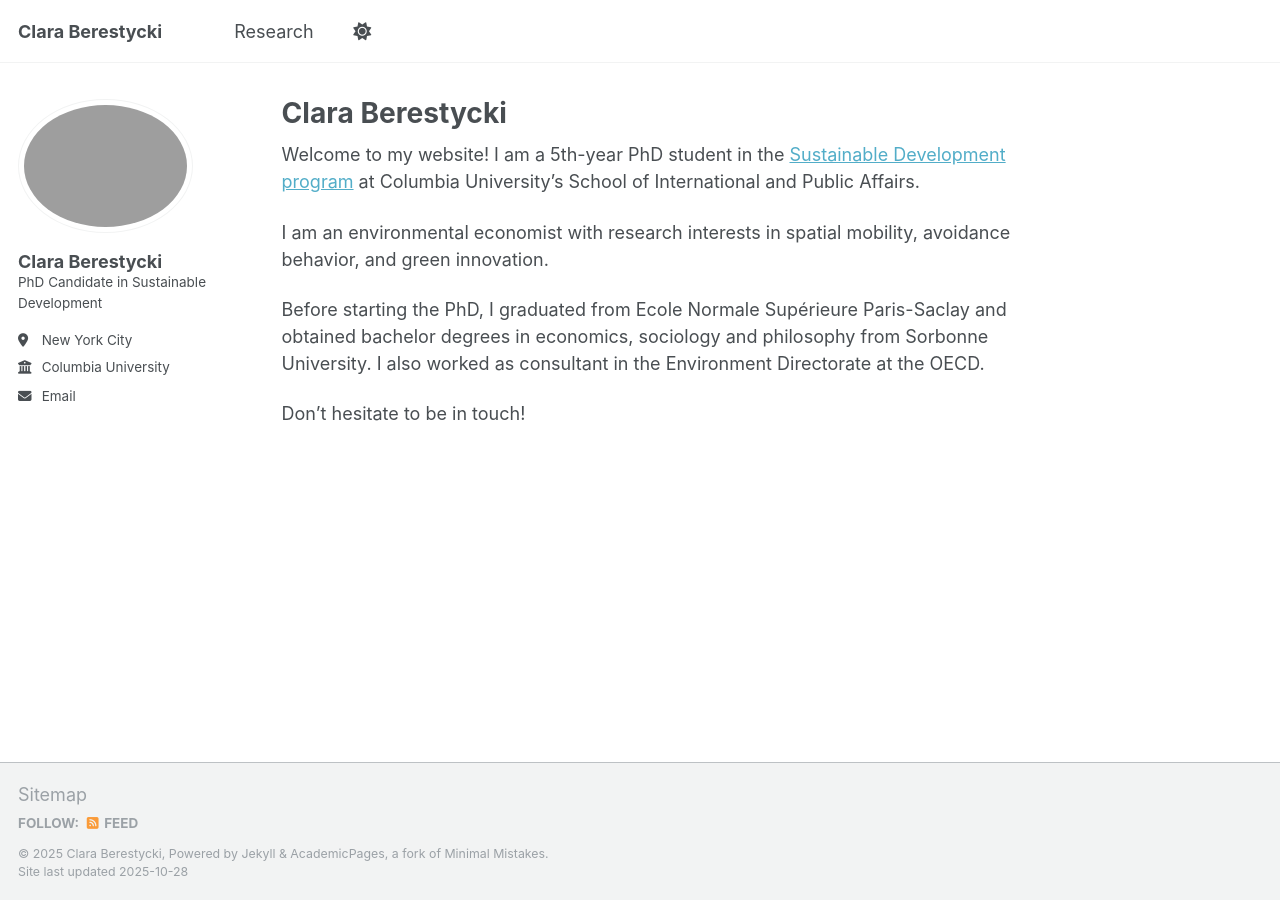
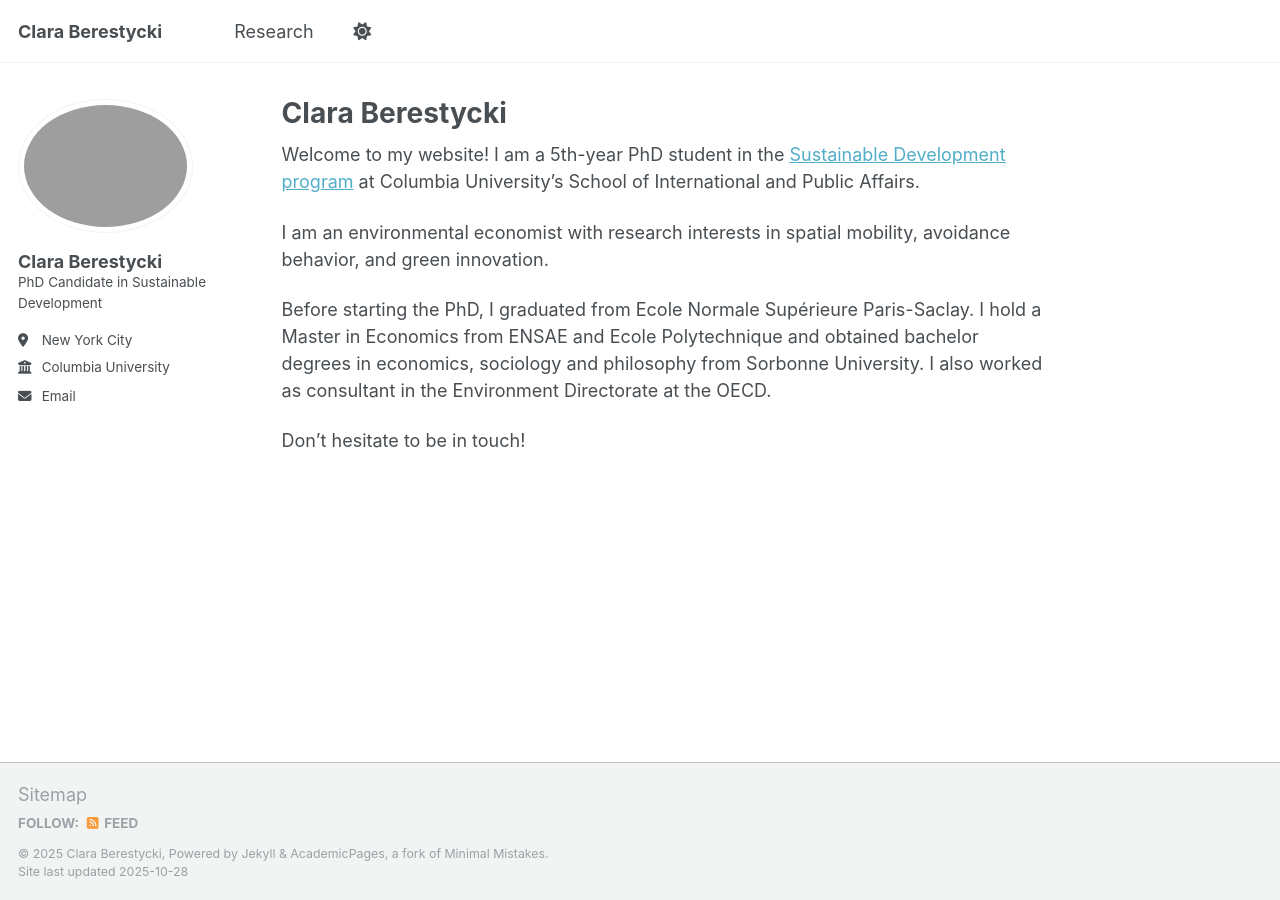
Before and after one commit to claraberes/claraberes.github.io, a Jekyll site: the page built from _pages/about.md, in a window 1280 px wide. Built offline with Jekyll 4.4.1, drawn with Linux system fonts in a browser that asks for light colours.

Commit message:
Update about.md

```diff
--- a/_pages/about.md
+++ b/_pages/about.md
@@ -11,6 +11,6 @@
 
 I am an environmental economist with research interests in spatial mobility, avoidance behavior, and green innovation.
 
-Before starting the PhD, I graduated from Ecole Normale Supérieure Paris-Saclay and obtained bachelor degrees in economics, sociology and philosophy from Sorbonne University. I also worked as consultant in the Environment Directorate at the OECD.
+Before starting the PhD, I graduated from Ecole Normale Supérieure Paris-Saclay. I hold a Master in Economics from ENSAE and Ecole Polytechnique and obtained bachelor degrees in economics, sociology and philosophy from Sorbonne University. I also worked as consultant in the Environment Directorate at the OECD.
 
 Don't hesitate to be in touch!
```
